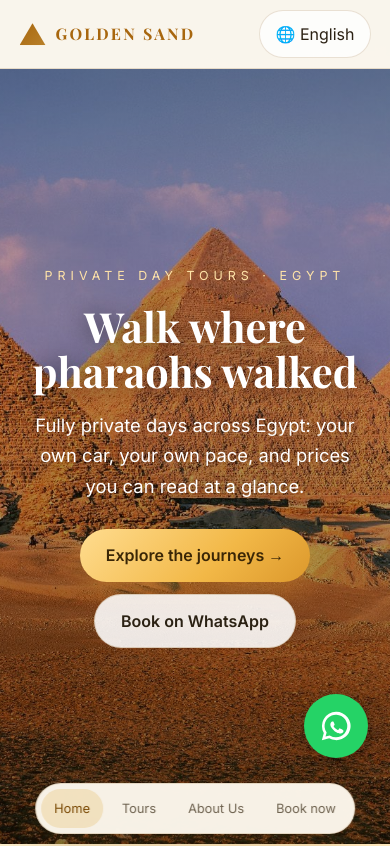
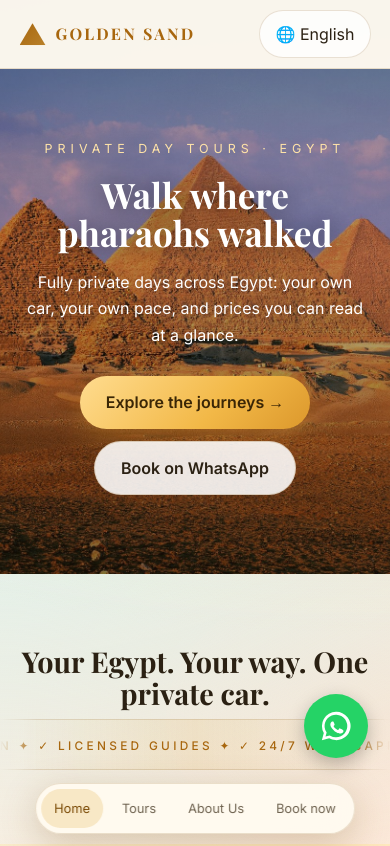
Before and after one commit to codexa1/golden-sand, a plain HTML site: page index.html in a window 390 px wide. Shown: the top 846 px of the page. Drawn offline with nearby package versions, Linux system fonts and the light colour scheme.

Commit message:
Add files via upload

```diff
--- a/style.css
+++ b/style.css
@@ -143,3 +143,11 @@ footer{background:#f3e5c6;border-top:1px solid var(--bd)}
 .th{height:55vh;min-height:360px}
 .bgp img,.bgp video{object-position:50% 50%}
 }
+/* ===== MOBILE HERO SIZE ===== */
+@media(max-width:860px){
+.hero{height:68svh;min-height:460px}
+.ht{padding-top:60px}
+.ht h1{font-size:2.2rem}
+.ht p{font-size:1rem}
+.bgp img,.bgp video{object-position:50% 50%}
+}
```
